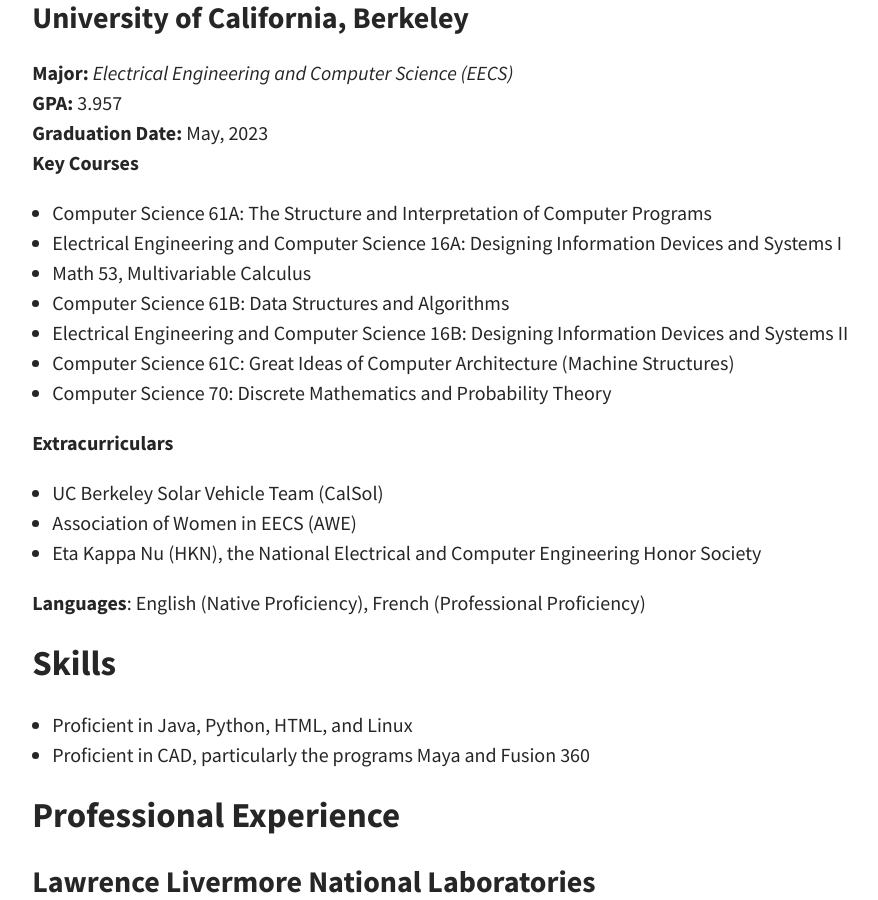
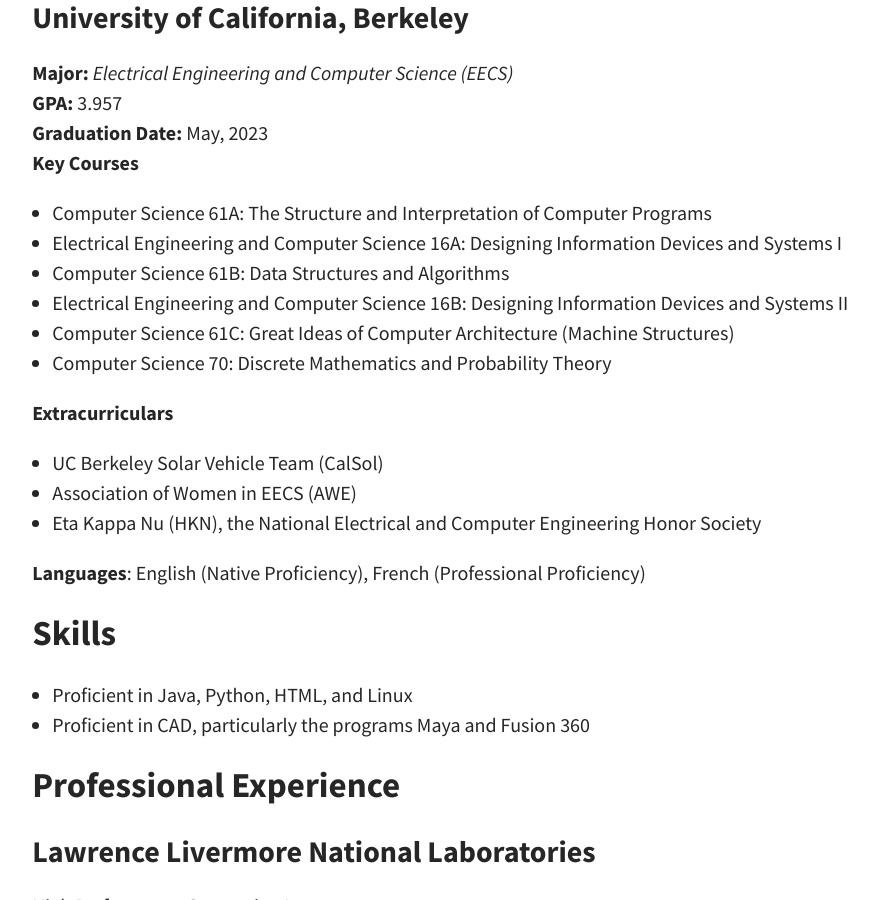
Before and after one commit to nishap1225/nishap1225.github.io, a Jekyll site: the page built from pages/resume.md, in a window 1280 px wide and 900 px high, scrolled down 802 px. Shown: the whole window, without its empty margins (83-961 px from the left). Built offline with Jekyll 4.4.1, drawn with Linux system fonts in a browser that asks for light colours.

Commit message:
resume updates

```diff
--- a/pages/resume.md
+++ b/pages/resume.md
@@ -22,7 +22,6 @@ nisha.p@berkeley.edu
 **Key Courses**
 - Computer Science 61A: The Structure and Interpretation of Computer Programs
 - Electrical Engineering and Computer Science 16A: Designing Information Devices and Systems I
-- Math 53, Multivariable Calculus
 - Computer Science 61B: Data Structures and Algorithms
 - Electrical Engineering and Computer Science 16B: Designing Information Devices and Systems II
 - Computer Science 61C: Great Ideas of Computer Architecture (Machine Structures)
```
Also changed, not shown: assets/img/pexels/blue_satin.jpg.
